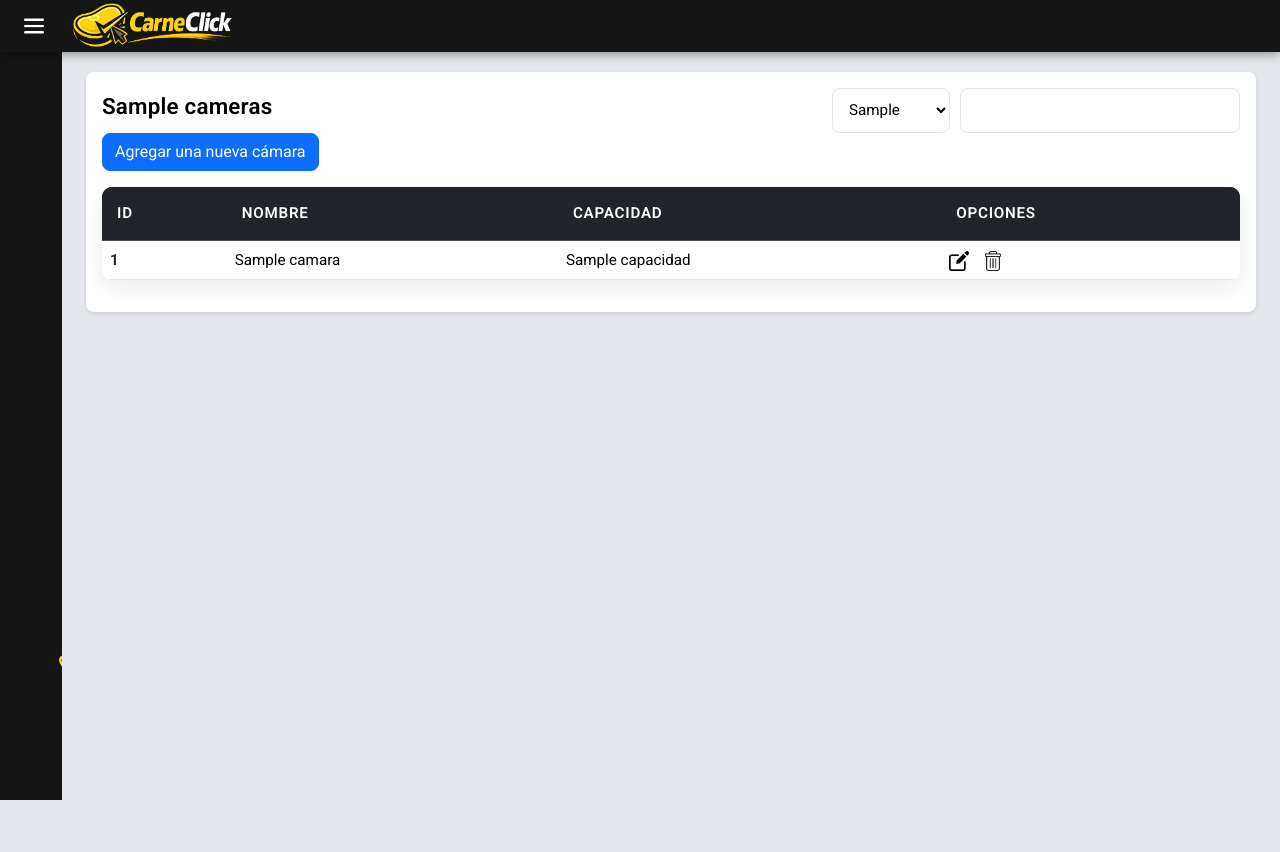
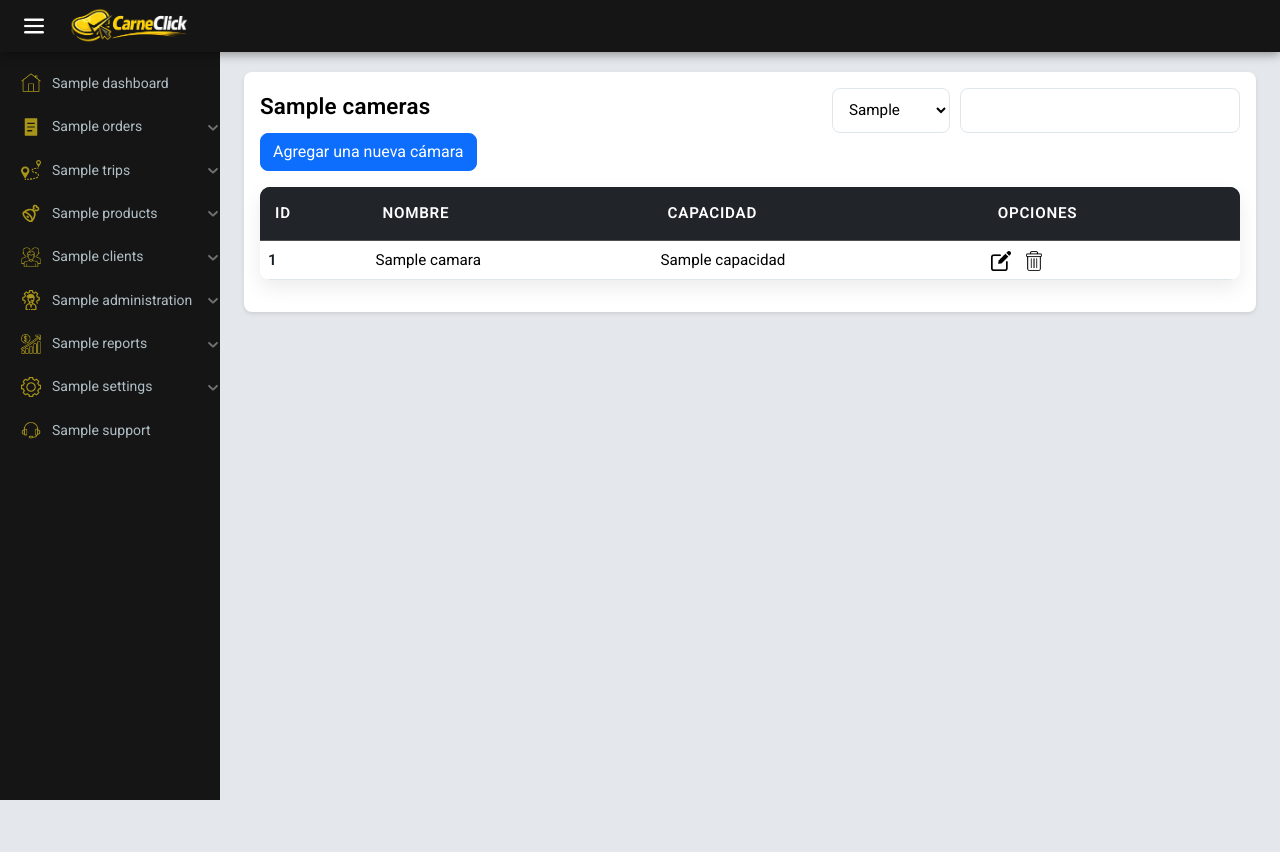
Before and after one commit to floresfedeze/carneclick, a Django app: template administrador/templates/html/camaras/camaras.html in a window 1280 px wide. Run offline with Django 4.2, Linux system fonts and the light colour scheme; the template is opened without the code that fills it: most values are stand-ins (such as "Sample title", 1, 10 or a date in 2020); some libraries are stand-ins or nearby versions; some web fonts are replaced.

Commit message:
Actualización del sidebar

```diff
--- a/encargado/static/encargado/css/style_encargado.css
+++ b/encargado/static/encargado/css/style_encargado.css
@@ -8,7 +8,7 @@
     --text-color: #000000;
     --border-color: #ffffff;
     /* Layout */
-    --sb-w: 260px;
+    --sb-w: 220px;
     /* sidebar expanded */
     --sb-mini: 62px;
     /* sidebar mini (desktop) */
@@ -121,7 +121,7 @@
 }
 
 .brand img {
-    width: clamp(7.5rem, 16vw, 11rem);
+    width: clamp(5rem, 12vw, 8rem);
     margin-left: .4rem;
 }
 
@@ -255,7 +255,7 @@
 }
 
 .sidebar.menu-open {
-    width: 18.75rem;
+    width: var(--sb-w);
 }
 
 /* ---- Nav structure ---- */
@@ -320,22 +320,37 @@
     filter: brightness(1) !important;
 }
 
-/* Nav icons */
+/* Nav icons — !important overrides any Bootstrap or inline size */
+.sidebar img {
+    width: 1.25rem !important;
+    max-width: 1.25rem !important;
+    height: 1.25rem !important;
+    min-width: 1.25rem;
+    flex-shrink: 0;
+    object-fit: contain;
+    display: inline-block;
+    background: transparent;
+    vertical-align: middle;
+}
+
 .sidebar img.nav-icon {
-    width: 1.25rem;
-    flex-shrink: 0;
     filter: brightness(.68);
     transition: filter .15s;
 }
 
-/* flecha / chevron */
+/* flecha / chevron override (slightly smaller) */
 .flecha {
     width: .88rem !important;
+    max-width: .88rem !important;
+    height: .88rem !important;
+    min-width: .88rem;
     margin-left: auto;
     flex-shrink: 0;
     filter: brightness(.45) !important;
     transition: transform .2s ease;
 }
+
+
 
 /* ---- Collapse submenu ---- */
 .sidebar ul.collapse,
--- a/encargado/static/encargado/js/script.js
+++ b/encargado/static/encargado/js/script.js
@@ -1,3 +1,4 @@
+(function () {
     /* ========= SIDEBAR TOGGLE ========= */
     const menuTrigger = document.getElementById('menu');
     const sidebar = document.getElementById('sidebar');
@@ -226,3 +227,5 @@
             .then(d => updateBadge(d.total || 0))
             .catch(() => { });
     }
+
+})();
--- a/encargado/templates/base_encargado.html
+++ b/encargado/templates/base_encargado.html
@@ -33,6 +33,7 @@
 
         </div>
     </header>
+    <div id="sb-overlay" class="sb-overlay"></div>
     <div class="sidebar" id="sidebar">
         <nav>
             <ul class="nav flex-column">
@@ -40,7 +41,7 @@
                 <!-- Dashboard -->
                 <li class="nav-item">
                     <a class="nav-link" href="{% url 'encargado:home' %}">
-                        <img src="{% static 'encargado/img/menu_sidebar.png' %}">
+                        <img class="nav-icon" src="{% static 'encargado/img/menu_sidebar.png' %}">
                         <span>{{ ui.Dashboard }}</span>
                     </a>
                 </li>
@@ -48,9 +49,9 @@
                 <!-- Pedidos -->
                 <li class="nav-item dropdown">
                     <a data-bs-toggle="collapse" data-bs-target="#collapseWidthExample" aria-expanded="false" aria-controls="collapseWidthExample">
-                        <img src="{% static 'encargado/img/pedidos.svg' %}">
+                        <img class="nav-icon" src="{% static 'encargado/img/pedidos.svg' %}">
                         <span>{{ ui.Orders }}</span>
-                        <img src="{% static 'encargado/img/flecha_abajo.svg' %}">
+                        <img class="flecha" src="{% static 'encargado/img/flecha_abajo.svg' %}">
                     </a>
                     <ul class="collapse" id="collapseWidthExample">
                         <li><a class="" href="{% url 'encargado:nuevo_pedido_manual' %}">{{ ui.NewOrder }}</a></li>
@@ -63,9 +64,9 @@
                 <!-- Viajes -->
                 <li class="nav-item dropdown">
                     <a data-bs-toggle="collapse" data-bs-target="#ViajesExample" aria-expanded="false" aria-controls="ViajesExample">
-                        <img src="{% static 'encargado/img/viajes.svg' %}">
+                        <img class="nav-icon" src="{% static 'encargado/img/viajes.svg' %}">
                         <span>{{ ui.Trips }}</span>
-                        <img src="{% static 'encargado/img/flecha_abajo.svg' %}">
+                        <img class="flecha" src="{% static 'encargado/img/flecha_abajo.svg' %}">
                     </a>
                     <ul class="collapse" id="ViajesExample">
                         <li><a  href="{% url 'encargado:nuevo_viaje' %}">{{ ui.NewTrip }}</a></li>
@@ -77,9 +78,9 @@
                 <!-- Productos -->
                 <li class="nav-item dropdown">
                     <a data-bs-toggle="collapse" data-bs-target="#ProductosExample" aria-expanded="false" aria-controls="ProductosExample">
-                        <img src="{% static 'encargado/img/stock.svg' %}">
+                        <img class="nav-icon" src="{% static 'encargado/img/stock.svg' %}">
                         <span>{{ ui.Products }}</span>
-                        <img src="{% static 'encargado/img/flecha_abajo.svg' %}">
+                        <img class="flecha" src="{% static 'encargado/img/flecha_abajo.svg' %}">
                     </a>
                     <ul class="collapse" id="ProductosExample">
                         <li><a  href="{% url 'encargado:entrada'%}">{{ ui.Entries }}</a></li>
@@ -92,9 +93,9 @@
                 <!-- Clientes -->
                 <li class="nav-item dropdown">
                     <a data-bs-toggle="collapse" data-bs-target="#ClientesExample" aria-expanded="false" aria-controls="ClientesExample">
-                        <img src="{% static 'encargado/img/personas.png' %}">
+                        <img class="nav-icon" src="{% static 'encargado/img/personas.png' %}">
                         <span>{{ ui.Clients }}</span>
-                        <img src="{% static 'encargado/img/flecha_abajo.svg' %}">
+                        <img class="flecha" src="{% static 'encargado/img/flecha_abajo.svg' %}">
                     </a>
                     <ul class="collapse" id="ClientesExample">
                         <li><a href="{% url 'encargado:clientes'%}">{{ ui.CurrentClients }}</a></li>
@@ -107,9 +108,9 @@
                 <!-- Administración -->
                 <li class="nav-item dropdown">
                     <a data-bs-toggle="collapse" data-bs-target="#AdministracionExample" aria-expanded="false" aria-controls="AdministracionExample">
-                        <img src="{% static 'encargado/img/apoyo.png' %}">
+                        <img class="nav-icon" src="{% static 'encargado/img/apoyo.png' %}">
                         <span>{{ ui.Administration }}</span>
-                        <img src="{% static 'encargado/img/flecha_abajo.svg' %}">
+                        <img class="flecha" src="{% static 'encargado/img/flecha_abajo.svg' %}">
                     </a>
                     <ul class="collapse" id="AdministracionExample">
                         <li><a href="{% url 'administrador:empleados' %}">{{ ui.Employees }}</a></li>
@@ -123,9 +124,9 @@
                 <!-- Reportes -->
                 <li class="nav-item dropdown">
                     <a data-bs-toggle="collapse" data-bs-target="#ReportesExample" aria-expanded="false" aria-controls="ReportesExample">
-                        <img src="{% static 'encargado/img/grafico-de-barras.png' %}">
+                        <img class="nav-icon" src="{% static 'encargado/img/grafico-de-barras.png' %}">
                         <span>{{ ui.Reports }}</span>
-                        <img src="{% static 'encargado/img/flecha_abajo.svg' %}">
+                        <img class="flecha" src="{% static 'encargado/img/flecha_abajo.svg' %}">
                     </a>
                     <ul class="collapse" id="ReportesExample">
                         <li><a href="{% url 'encargado:reporte_consolidado' %}">Consolidado</a></li>
@@ -137,9 +138,9 @@
                 <!-- Configuracion -->
                 <li class="nav-item dropdown">
                     <a data-bs-toggle="collapse" data-bs-target="#ConfiguracionExample" aria-expanded="false" aria-controls="ConfiguracionExample">
-                        <img src="{% static 'encargado/img/engranaje.png' %}">
+                        <img class="nav-icon" src="{% static 'encargado/img/engranaje.png' %}">
                         <span>{{ ui.Settings }}</span>
-                        <img src="{% static 'encargado/img/flecha_abajo.svg' %}">
+                        <img class="flecha" src="{% static 'encargado/img/flecha_abajo.svg' %}">
                     </a>
                     <ul class="collapse" id="ConfiguracionExample">
                         <li><a  href="{% url 'set_language' %}?lang=en">{{ ui.Language }}: English</a></li>
@@ -151,7 +152,7 @@
                 <!-- Soporte -->
                 <li class="nav-item dropdown">
                     <a>
-                        <img src="{% static 'encargado/img/centro-de-llamadas.png' %}">
+                        <img class="nav-icon" src="{% static 'encargado/img/centro-de-llamadas.png' %}">
                         <span>{{ ui.Support }}</span>
                     </a>
                 </li>
```
Also changed, not shown: db.sqlite3. Lines whose indentation alone changed are shown as unchanged.
